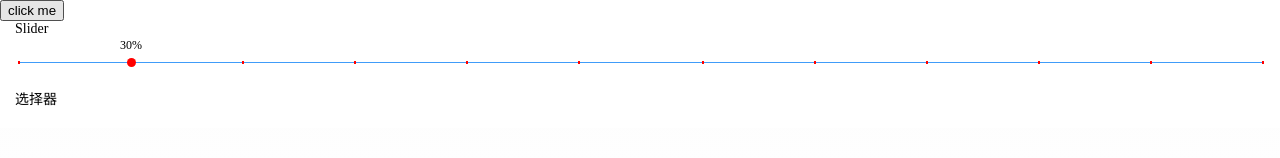
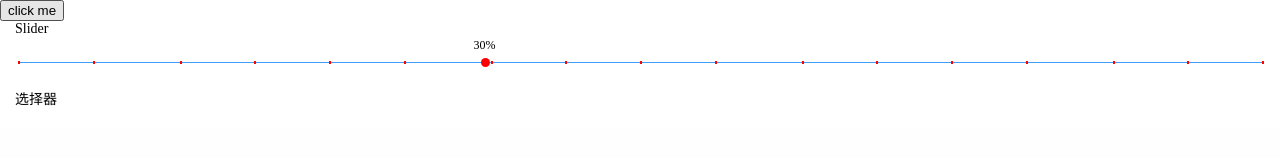
Before and after one commit to SecretCastle/react-components, a React app: page /#/ in a window 1280 px wide. Shown: the top 158 px of the page. Built offline with nearby package versions, Linux system fonts and the light colour scheme; a web font is replaced by a local one.

Commit message:
增加Slider的点击事件

```diff
--- a/src/components/demo.jsx
+++ b/src/components/demo.jsx
@@ -27,6 +27,10 @@ class Demo extends React.Component {
 
   onChangeFnDate = (e) => {
     console.log(e)
+  }
+
+  onClickFn = (e) => {
+    console.log('点击的',e)
   }
 
   render(){
@@ -59,7 +63,7 @@ class Demo extends React.Component {
             config={
               {
                 max:'80',
-                min:'25',
+                min:'0',
                 step:'5',
                 default: '30',
                 unit:'%'
@@ -67,6 +71,7 @@ class Demo extends React.Component {
             }
             onChange={ e => this.onChangeFn(e)}
             onSlide = { e => this.onSlideFn(e)}
+            onClickChange = { e => this.onClickFn(e)}
             showStep={true}
             showTip={true}
           />
--- a/src/components/slider/index.jsx
+++ b/src/components/slider/index.jsx
@@ -54,6 +54,18 @@ class Slider extends React.Component {
     this.isClick = false;
     if(this.props.onChange){
       this.props.onChange(this.valueIndex);
+    }
+  }
+
+  onClickFn = (e) => {
+    let clickLength = e.changedTouches[0].clientX - this.tracktoleft;
+    let click_index = Math.round( clickLength / ( (this.track_length / (this.config.max - this.config.min)) * Number(this.config.step))) * Number(this.config.step) + Number(this.config.min);
+    this.setValueFn(click_index)
+    if(this.props.showTip){
+      findDOMNode(this).children[1].setAttribute('data-attr',`${click_index}${this.config.unit}`);
+    }
+    if(this.props.onClickChange){
+      this.props.onClickChange(click_index)
     }
   }
 
@@ -117,7 +129,7 @@ class Slider extends React.Component {
   render(){
     return (
       <div className="rc_slider_wrap">
-          <div className="rc_slider_track"></div>
+          <div className="rc_slider_track" onTouchStart={this.onClickFn}></div>
           <div className={ClassNames('rc_slider_thumb',{'showTip':this.props.showTip})}
               style={this.state.move}
               onTouchStart={this.onTouchStartFn}
```
Also changed, not shown: 1 other file (tests, documents, lock files or other folders).
